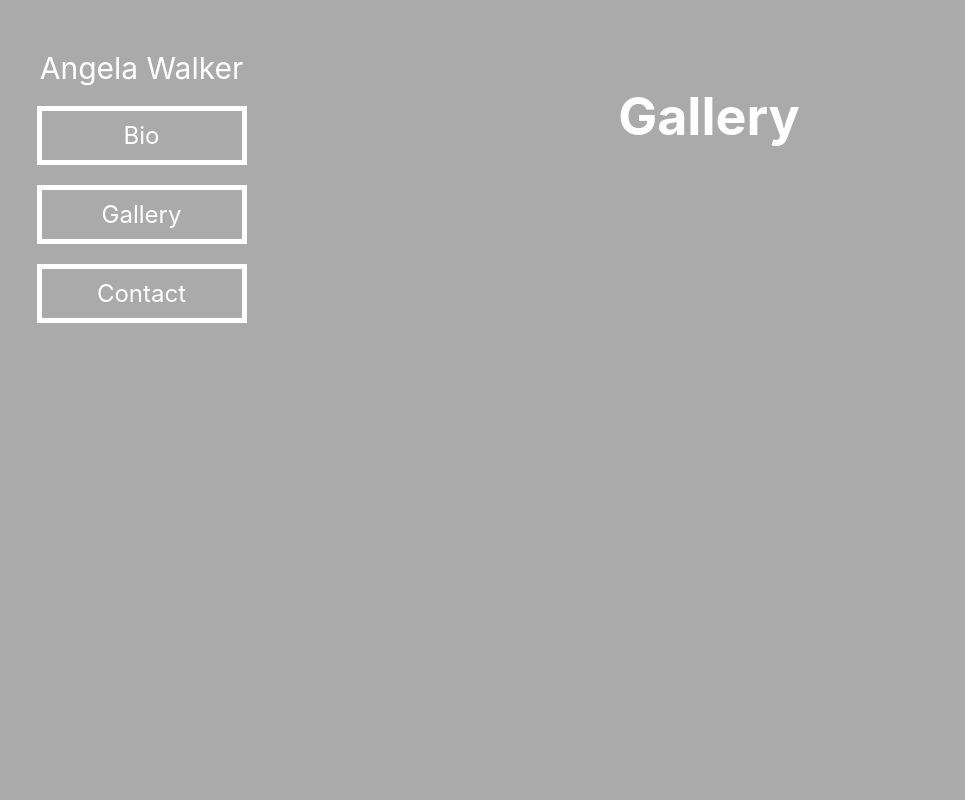
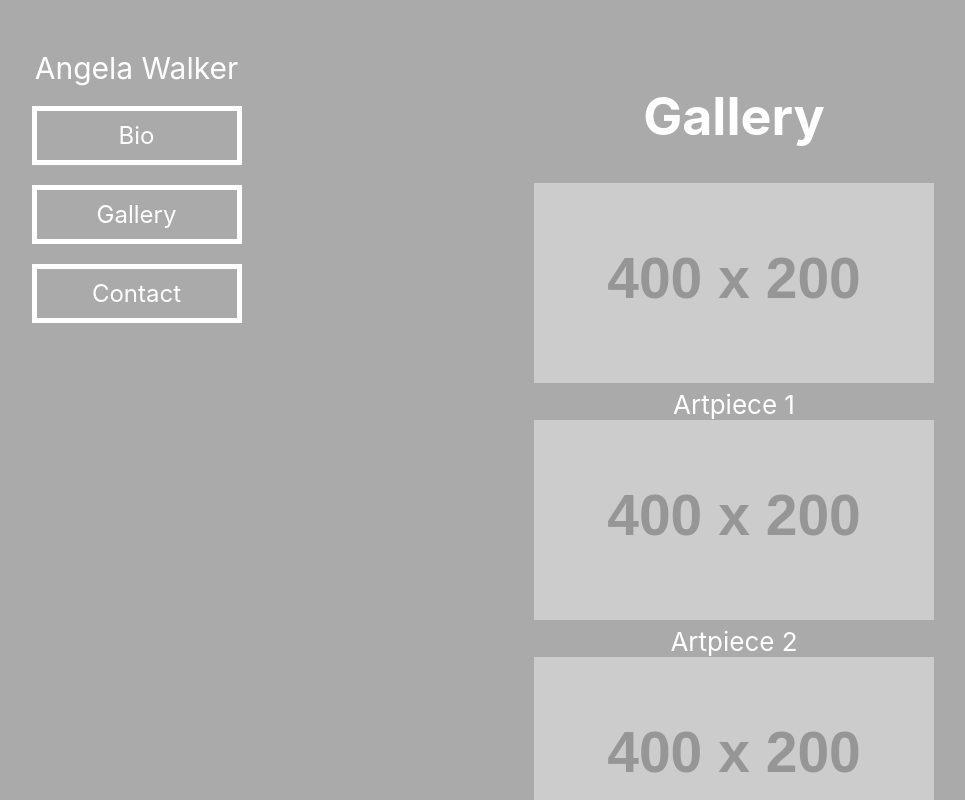
Before and after one commit to dandriskill/angela, a React (Create React App) app: page /gallery in a window 1280 px wide. Shown: the top 800 px of the page, without its empty margins (36-1001 px from the left). Built offline with nearby package versions, Linux system fonts and the light colour scheme.

Commit message:
Define propTypes for Bio, Contact, and Gallery. Pass dummy data.

```diff
--- a/src/App.js
+++ b/src/App.js
@@ -12,7 +12,8 @@ import './assets/styles/App.css';
 
 class App extends Component {
   render() {
-    const DummyImages = [
+
+    const DummyGallery = [
       {
         url: "https://via.placeholder.com/400x200",
         alt: "artwork-placeholder",
@@ -28,7 +29,20 @@ class App extends Component {
         alt: "artwork-placeholder",
         name: "Artpiece 3",
       },
+      {
+        url: "https://via.placeholder.com/400x200",
+        alt: "artwork-placeholder",
+        name: "Artpiece 4",
+      },
     ];
+
+    const DummyBio = "My name is Angela Walker, and I'm the most amazing artist in history! Take that, Picaso!";
+
+    const DummyContact = {
+      name: 'Angela Walker',
+      email: 'angela@angelawalker.com',
+    };
+
     return (
       <Router>
         <div className="App">
@@ -39,19 +53,19 @@ class App extends Component {
                 <Route
                   exact
                   path="/"
-                  render={() => <Carousel images={DummyImages} isAuthed={true} />}
+                  render={() => <Carousel images={DummyGallery} isAuthed={true} />}
                 />
                 <Route
                   path="/bio"
-                  component={Bio}
+                  render={() => <Bio bio={DummyBio} isAuthed={true} />}
                 />
                 <Route
                   path="/gallery"
-                  component={Gallery}
+                  render={() => <Gallery images={DummyGallery} isAuthed={true} />}
                 />
                 <Route
                   path="/contact"
-                  component={Contact}
+                  render={() => <Contact contactInfo={DummyContact} isAuthed={true} />}
                 />
               </Switch>
             </div>
--- a/src/assets/styles/App.css
+++ b/src/assets/styles/App.css
@@ -19,20 +19,7 @@
   }
 }
 
-.App-link {
-  color: #61dafb;
-}
-
-@keyframes App-logo-spin {
-  from {
-    transform: rotate(0deg);
-  }
-  to {
-    transform: rotate(360deg);
-  }
-}
-
 .content-container {
-  margin: 0 20px;
+  margin-left: 50px;
   width: 75%;
 }
--- a/src/components/pages/Bio.js
+++ b/src/components/pages/Bio.js
@@ -1,9 +1,19 @@
 import React from 'react';
+import { string } from 'prop-types';
 
-const Bio = () => (
+const propTypes = {
+  bio: string.isRequired,
+};
+
+const Bio = (props) => (
   <div>
     <h1>Bio</h1>
+    <p>
+      {props.bio}
+    </p>
   </div>
 );
 
+Bio.propTypes = propTypes;
+
 export default Bio;
--- a/src/components/pages/Contact.js
+++ b/src/components/pages/Contact.js
@@ -1,9 +1,21 @@
 import React from 'react';
+import { shape, string } from 'prop-types';
 
-const Contact = () => (
+const propTypes = {
+  contactInfo: shape({
+    name: string.isRequired,
+    email: string.isRequired,
+  }),
+};
+
+const Contact = (props) => (
   <div>
     <h1>Contact</h1>
+    <h3>{props.contactInfo.name}</h3>
+    <h3>{props.contactInfo.email}</h3>
   </div>
 );
 
+Contact.propTypes = propTypes;
+
 export default Contact;
--- a/src/components/pages/Gallery.js
+++ b/src/components/pages/Gallery.js
@@ -1,9 +1,30 @@
 import React from 'react';
+import {
+  arrayOf,
+  shape,
+  string,
+} from 'prop-types';
 
-const Gallery = () => (
+const propTypes = {
+  images: arrayOf(shape({
+    url: string.isRequired,
+    alt: string.isRequired,
+    name: string.isRequired,
+  })).isRequired,
+};
+
+const Gallery = (props) => (
   <div>
     <h1>Gallery</h1>
+    {props.images.map((image) => (
+      <div key={image.url}>
+        <img src={image.url} alt={image.alt} />
+        <p className="legend">{image.name}</p>
+      </div>
+    ))}
   </div>
 );
 
+Gallery.propTypes = propTypes;
+
 export default Gallery;
```
